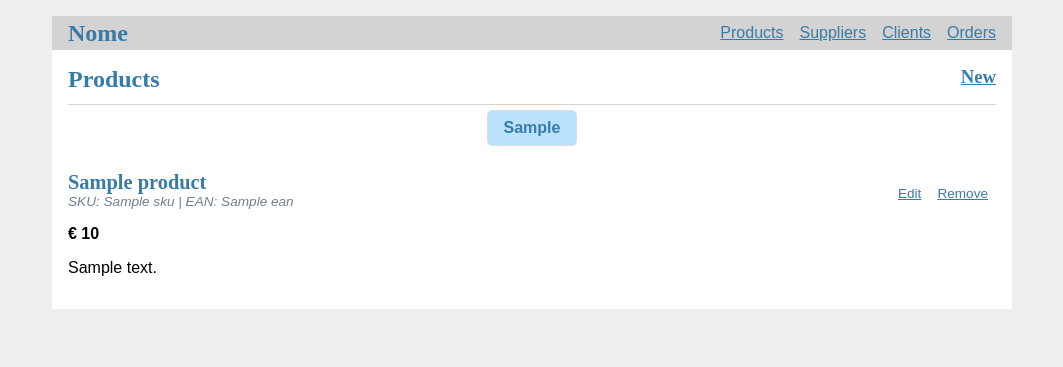
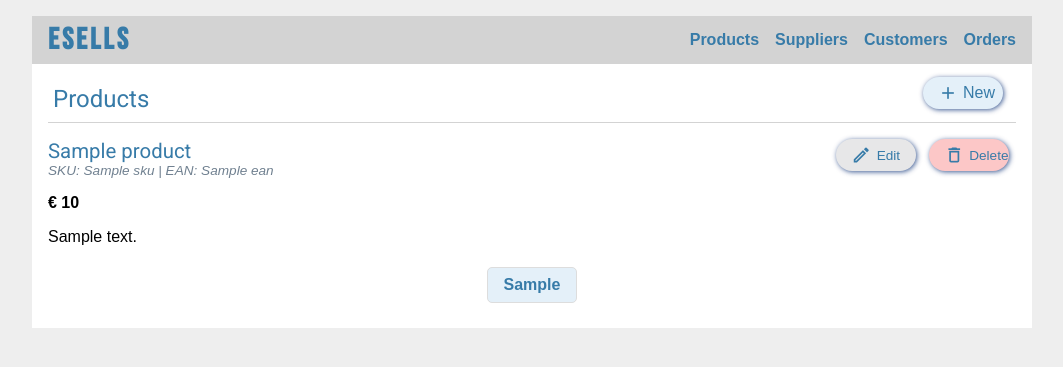
Before and after one commit to carlosfelgueiras/bd-projeto, a Flask app: template app/templates/products/index.html in a window 1280 px wide. Shown: the top 367 px of the page, without its empty margins (108-1171 px from the left). Run offline with Flask 3, Linux system fonts and the light colour scheme; the template is opened without the code that fills it: most values are stand-ins (such as "Sample title", 1, 10 or a date in 2020); some libraries are stand-ins or nearby versions.

Commit message:
styling: fonts, sizes, colors, subtitle bar, buttons etc.

```diff
--- a/app/app.py
+++ b/app/app.py
@@ -47,7 +47,51 @@ app.secret_key = "teste"
 
 @app.route("/", methods=("GET",))
 def index():
-    return render_template("base.html")
+    with pool.connection() as conn:
+        with conn.cursor(row_factory=namedtuple_row) as cur:
+            count_products = cur.execute(
+                """
+                SELECT COUNT(*) FROM product;
+                """
+            ).fetchone()[0]
+
+            count_suppliers = cur.execute(
+                """
+                SELECT COUNT(*) FROM supplier;
+                """
+            ).fetchone()[0]
+
+            count_customers = cur.execute(
+                """
+                SELECT COUNT(*) FROM customer;
+                """
+            ).fetchone()[0]
+
+            count_orders = cur.execute(
+                """
+                SELECT COUNT(*) FROM orders;
+                """
+            ).fetchone()[0]
+
+            count_employees = cur.execute(
+                """
+                SELECT COUNT(*) FROM employee;
+                """
+            ).fetchone()[0]
+
+            count_orders_pay = cur.execute(
+                """
+                SELECT COUNT(*) FROM orders NATURAL JOIN pay;
+                """
+            ).fetchone()[0]
+
+    return render_template("home/home.html",
+                           count_products=count_products,
+                           count_suppliers=count_suppliers,
+                           count_customers=count_customers,
+                           count_orders=count_orders,
+                           count_employees=count_employees,
+                           count_orders_pay=count_orders_pay)
 
 
 @app.route("/products", methods=("GET",))
@@ -70,6 +114,11 @@ def products_index():
                     SELECT COUNT(*) FROM product;
                     """
                 ).fetchone()[0]
+
+                if count == 0:
+                    return render_template(
+                        "products/index.html", products=[], p=1, last_p=1
+                    )
 
                 if DEFAULT_AMMOUNT * (p - 1) >= count:
                     return redirect(
@@ -320,5 +369,388 @@ def products_delete(sku):
         return redirect(url_for("products_index"))
 
 
+@app.route("/suppliers", methods=("GET",))
+def suppliers_index():
+    DEFAULT_AMMOUNT = 10
+
+    if request.args.get("p") is None:
+        return redirect(url_for("suppliers_index", p=1))
+
+    p = eval(request.args.get("p"))
+
+    if p < 1:
+        return redirect(url_for("suppliers_index", p=1))
+
+    with pool.connection() as conn:
+        with conn.cursor(row_factory=namedtuple_row) as cur:
+            try:
+                count = cur.execute(
+                    """
+                    SELECT COUNT(*) FROM supplier;
+                    """
+                ).fetchone()[0]
+
+                if count == 0:
+                    return render_template(
+                        "suppliers/index.html", suppliers=[], p=1, last_p=1
+                    )
+
+                if DEFAULT_AMMOUNT * (p - 1) >= count:
+                    return redirect(
+                        url_for("suppliers_index", p=ceil(count / DEFAULT_AMMOUNT))
+                    )
+
+                suppliers = cur.execute(
+                    """
+                        SELECT * FROM supplier LIMIT %(limit)s OFFSET %(page)s;
+                    """,
+                    {"page": DEFAULT_AMMOUNT * (p - 1), "limit": DEFAULT_AMMOUNT},
+                ).fetchall()
+            except:
+                flash(
+                    "There was an error getting the suppliers. Please try again later.",
+                    "error",
+                )
+                return redirect(url_for("suppliers_index"))
+
+    return render_template(
+        "suppliers/index.html",
+        suppliers=suppliers,
+        p=p,
+        last_p=ceil(count / DEFAULT_AMMOUNT),
+    )
+
+
+@app.route("/suppliers/new", methods=("GET", "POST"))
+def suppliers_new():
+    if request.method == "GET":
+        return render_template("suppliers/new.html")
+
+    if request.method == "POST":
+        # These conditions are enforced in the client side
+        if (
+            len(request.form["tin"]) == 0
+            or len(request.form["tin"]) > 20
+            or len(request.form["name"]) > 200
+            or len(request.form["address"]) > 255
+            or len(request.form["sku"]) == 0
+            or len(request.form["sku"]) > 255
+            # Verify date
+        ):
+            flash(
+                "There was an error adding the supplier. Please try again later.",
+                "error",
+            )
+            return redirect(url_for("suppliers_index"))
+
+        info = {
+            "tin": request.form["tin"],
+            "name": None,
+            "address": None,
+            "sku": request.form["sku"],
+            "date": None,
+        }
+
+        if len(request.form["name"]) != 0:
+            info["name"] = request.form["name"]
+
+        if len(request.form["address"]) != 0:
+            info["address"] = request.form["address"]
+
+        if len(request.form["date"]) != 0:
+            info["date"] = request.form["date"]
+
+        with pool.connection() as conn:
+            with conn.cursor(row_factory=namedtuple_row) as cur:
+                try:
+                    cur.execute(
+                        """
+                                INSERT INTO supplier VALUES(%(tin)s,%(name)s ,%(address)s , %(sku)s, %(date)s);
+                            """,
+                        info,
+                    )
+                except psycopg.errors.UniqueViolation:
+                    flash("A supplier with the same TIN already exists.", "warn")
+                except:
+                    flash(
+                        "There was an error adding the supplier. Please try again later.",
+                        "error",
+                    )
+            return redirect(url_for("suppliers_index"))
+
+
+@app.route("/suppliers/delete/<tin>", methods=("GET", "POST"))
+def suppliers_delete(tin):
+    with pool.connection() as conn:
+        with conn.cursor(row_factory=namedtuple_row) as cur:
+            try:
+                supplier = cur.execute(
+                    """
+                        SELECT * FROM supplier WHERE tin = %s;
+                    """,
+                    (tin,),
+                ).fetchone()
+
+                if supplier is None:
+                    flash("Supplier unavaillable.", "warn")
+                    return redirect(url_for("suppliers_index"))
+
+                deliveries = cur.execute(
+                    """
+                        SELECT
+                            tin,
+                            d.address
+                        FROM
+                            delivery d
+                        INNER JOIN
+                            supplier USING (TIN)
+                        WHERE
+                            tin = %s;
+                    """,
+                    (tin,),
+                ).fetchall()
+            except:
+                flash(
+                    "There was an error deleting the supplier. Please try again later.",
+                    "error",
+                )
+                return redirect(url_for("suppliers_index"))
+
+    if request.method == "GET":
+        return render_template(
+            "suppliers/delete.html",
+            supplier=supplier,
+            deliveries=deliveries,
+        )
+
+    if request.method == "POST":
+        with pool.connection() as conn:
+            with conn.cursor(row_factory=namedtuple_row) as cur:
+                try:
+                    cur.execute(
+                        """
+                            DELETE FROM delivery WHERE tin = %s;
+                        """,
+                        (tin,),
+                    )
+
+                    cur.execute(
+                        """
+                            DELETE FROM supplier WHERE tin = %s;
+                        """,
+                        (tin,),
+                    )
+
+                except:
+                    flash(
+                        "There was an error deleting the supplier. Please try again later.",
+                        "error",
+                    )
+                    return redirect(url_for("suppliers_index"))
+
+        flash(f"Supplier {tin} deleted successfully.", "info")
+        return redirect(url_for("suppliers_index"))
+
+
+@app.route("/customers", methods=("GET",))
+def customers_index():
+    DEFAULT_AMMOUNT = 10
+
+    if request.args.get("p") is None:
+        return redirect(url_for("customers_index", p=1))
+
+    p = eval(request.args.get("p"))
+
+    if p < 1:
+        return redirect(url_for("customers_index", p=1))
+
+    with pool.connection() as conn:
+        with conn.cursor(row_factory=namedtuple_row) as cur:
+            try:
+                count = cur.execute(
+                    """
+                    SELECT COUNT(*) FROM customer;
+                    """
+                ).fetchone()[0]
+
+                if count == 0:
+                    return render_template(
+                        "customers/index.html", customers=[], p=1, last_p=1
+                    )
+
+                if DEFAULT_AMMOUNT * (p - 1) >= count:
+                    return redirect(
+                        url_for("customers_index", p=ceil(count / DEFAULT_AMMOUNT))
+                    )
+
+                customers = cur.execute(
+                    """
+                        SELECT * FROM customer LIMIT %(limit)s OFFSET %(page)s;
+                    """,
+                    {"page": DEFAULT_AMMOUNT * (p - 1), "limit": DEFAULT_AMMOUNT},
+                ).fetchall()
+            except:
+                flash(
+                    "There was an error getting the customers. Please try again later.",
+                    "error",
+                )
+                return redirect(url_for("customers_index"))
+
+    return render_template(
+        "customers/index.html",
+        customers=customers,
+        p=p,
+        last_p=ceil(count / DEFAULT_AMMOUNT),
+    )
+
+
+@app.route("/customers/new", methods=("GET", "POST"))
+def customers_new():
+    if request.method == "GET":
+        return render_template("customers/new.html")
+
+    if request.method == "POST":
+        # These conditions are enforced in the client side
+        if (
+            not request.form["cust_no"].isnumeric()
+            or len(request.form["name"]) == 0
+            or len(request.form["name"]) > 80
+            or len(request.form["email"]) == 0
+            or len(request.form["email"]) > 254
+            or len(request.form["phone"]) > 15
+            or len(request.form["address"]) > 255
+        ):
+            flash(
+                "There was an error adding the product. Please try again later.",
+                "error",
+            )
+            return redirect(url_for("products_index"))
+
+        info = {
+            "cust_no": request.form["cust_no"],
+            "name": request.form["name"],
+            "email": request.form["email"],
+            "phone": None,
+            "address": None,
+        }
+
+        if len(request.form["phone"]) != 0:
+            info["phone"] = request.form["phone"]
+
+        if len(request.form["address"]) != 0:
+            info["address"] = request.form["address"]
+
+        with pool.connection() as conn:
+            with conn.cursor(row_factory=namedtuple_row) as cur:
+                try:
+                    cur.execute(
+                        """
+                            INSERT INTO customer VALUES(%(cust_no)s, %(name)s, %(email)s, %(phone)s, %(address)s);
+                        """,
+                        info,
+                    )
+                except psycopg.errors.UniqueViolation:
+                    flash("A customer with the same number already exists.", "warn")
+                except:
+                    flash(
+                        "There was an error adding the product. Please try again later.",
+                        "error",
+                    )
+
+                return redirect(url_for("customers_index"))
+
+
+@app.route("/customers/delete/<cust_no>", methods=("GET", "POST"))
+def customers_delete(cust_no):
+    with pool.connection() as conn:
+        with conn.cursor(row_factory=namedtuple_row) as cur:
+            try:
+                customer = cur.execute(
+                    """
+                        SELECT * FROM customer WHERE cust_no = %s;
+                    """,
+                    (cust_no,),
+                ).fetchone()
+
+                if customer is None:
+                    flash("Customer unavaillable.", "warn")
+                    return redirect(url_for("customers_index"))
+
+                orders = cur.execute(
+                    """
+                        SELECT DISTINCT
+                            order_no,
+                            date
+                        FROM
+                            customer
+                        NATURAL JOIN
+                            orders
+                        WHERE
+                            cust_no = %s;
+                    """,
+                    (cust_no,),
+                ).fetchall()
+            except:
+                flash(
+                    "There was an error deleting the customer. Please try again later.",
+                    "error",
+                )
+                return redirect(url_for("customers_index"))
+
+    if request.method == "GET":
+        return render_template(
+            "customers/delete.html", customer=customer, orders=orders
+        )
+
+    if request.method == "POST":
+        with pool.connection() as conn:
+            with conn.cursor(row_factory=namedtuple_row) as cur:
+                try:
+                    for order in orders:
+                        cur.execute(
+                            """
+                                DELETE FROM contains WHERE order_no = %s;
+                            """,
+                            (order[0],),
+                        )
+
+                        cur.execute(
+                            """
+                                DELETE FROM process WHERE order_no = %s;
+                            """,
+                            (order[0],),
+                        )
+
+                    cur.execute(
+                        """
+                            DELETE FROM pay WHERE cust_no = %s;
+                        """,
+                        (cust_no,),
+                    )
+
+                    cur.execute(
+                        """
+                            DELETE FROM orders WHERE cust_no = %s;
+                        """,
+                        (cust_no,),
+                    )
+
+                    cur.execute(
+                        """
+                            DELETE FROM customer WHERE cust_no = %s;
+                        """,
+                        (cust_no,),
+                    )
+                except:
+                    flash(
+                        "There was an error deleting the customer. Please try again later.",
+                        "error",
+                    )
+                    return redirect(url_for("customers_index"))
+
+        flash(f"Customer {cust_no} deleted successfully.", "info")
+        return redirect(url_for("customers_index"))
+
+
 if __name__ == "__main__":
     app.run()
--- a/app/static/style.css
+++ b/app/static/style.css
@@ -5,7 +5,7 @@ html {
 }
 
 body {
-  max-width: 960px;
+  max-width: 1000px;
   margin: 0 auto;
   background: white;
 }
@@ -15,9 +15,18 @@ h2,
 h3,
 h4,
 h5,
-h6 {
-  font-family: serif;
+h6{
+  font-family: 'Roboto', sans-serif;
   color: #377ba8;
+  font-weight: 400;
+  margin: 1rem 0;
+}
+
+h1.main-title {
+  font-family: 'Bebas Neue', sans-serif;
+  color: #377ba8;
+  font-weight: 600;
+  letter-spacing: 3px;
   margin: 1rem 0;
 }
 
@@ -35,11 +44,14 @@ nav {
   display: flex;
   align-items: center;
   padding: 0 0.5rem;
+  height: 3em;
 }
 
 nav h1 {
   flex: auto;
   margin: 0;
+  font-weight: 700;
+  font-size: 30px;
 }
 
 nav h1 a {
@@ -59,6 +71,8 @@ nav ul li span,
 header .action {
   display: block;
   padding: 0.5rem;
+  text-decoration: none;
+  font-weight: 600;
 }
 
 .content {
@@ -177,15 +191,16 @@ thead th {
   width: 25%;
 }
 
-.button_holder{
+.button_holder {
   text-align: center;
-  display: inline-block
+  display: inline-block;
 }
 
+/* PAGINATION BAR */
 .pagination {
   display: inline-block;
   text-align: center;
-  margin: 5px
+  margin: 5px;
 }
 
 .pagination a {
@@ -199,7 +214,7 @@ thead th {
 }
 
 .pagination a.active {
-  background-color: #bae2fd;
+  background-color: #e4f0f9;
   color: #377ba8;
   border-radius: 5px;
   border: 1px solid #ddd;
@@ -224,4 +239,105 @@ thead th {
   border-bottom-right-radius: 5px;
 }
 
-.pagination a:hover:not(.active) {background-color: #ddd;}
+.pagination a:hover:not(.active, .etc) {
+  background-color: #ddd;
+}
+
+
+/* DASHBOARD BOXES */
+.box-container {
+  display: flex;
+  justify-content: space-evenly;
+  align-items: center;
+  flex-wrap: wrap;
+  gap: 50px;
+  margin: 3em;
+}
+
+.box {
+  height: 120px;
+  width: 280px;
+  border-radius: 20px;
+  box-shadow: 3px 3px 10px rgba(1, 40, 113, 0.751);
+  background-color: #e4f0f9;
+  padding: 20px;
+  display: flex;
+  align-items: center;
+  justify-content: space-evenly;
+  cursor: pointer;
+  transition: transform 0.3s ease-in-out;
+}
+
+.box:hover {
+  transform: scale(1.08);
+}
+
+.box-content {
+  font-size: 16px;
+  font-weight: 600;
+  letter-spacing: 1px;
+}
+
+.box-title {
+  font-size: 30px;
+  letter-spacing: 3px;
+}
+
+/* SUBTITLE BAR */
+.subtitle-bar {
+  width: 100%;
+  align-items: center;
+  margin: 5px
+}
+
+.subtitle-text {
+  float:left;
+  align-items: center;
+}
+
+.button {
+  height: 2px;
+  width: 50px;
+  border-radius: 20px;
+  box-shadow: 1px 1px 5px rgba(1, 40, 113, 0.751);
+  padding: 15px;
+  display: flex;
+  align-items: center;
+  justify-content: space-evenly;
+  cursor: pointer;
+  transition: transform 0.3s ease-in-out;
+  float:right;
+  text-decoration: none;
+  margin:0.5em;
+}
+
+.button.new{
+  background-color: #e4f0f9;
+}
+
+.button.new:hover {
+  background-color: #cfe7f9;
+}
+
+.button.edit{
+  background-color: #e7e7e8;
+}
+
+.button.edit:hover{
+  background-color: #d6d6ea;
+}
+
+.button.delete{
+  background-color: #fcc7c7;
+}
+
+.button.delete:hover{
+  background-color: #f9abab;
+}
+
+/* CUSTOMIZING MATERIAL ICONS */
+
+.material-icons-outlined.md-80 { font-size: 80px;}
+.material-icons-outlined.md-20 { font-size: 20px; }
+.material-icons-outlined.blue { color:#377ba8}
+.material-icons-outlined.mr5  {margin-right: 5px;}
--- a/app/templates/base.html
+++ b/app/templates/base.html
@@ -1,12 +1,22 @@
 <!DOCTYPE html>
-<title>{% block title %}{% endblock %} - Nome</title>
-<link rel="stylesheet" href="{{ url_for('static', filename='style.css') }}" />
+<head>
+  <link href="https://fonts.googleapis.com/icon?family=Material+Icons+Outlined" rel="stylesheet">
+  <link rel="stylesheet" href="{{ url_for('static', filename='style.css') }}" />
+  <link rel="preconnect" href="https://fonts.googleapis.com">
+  <link rel="preconnect" href="https://fonts.gstatic.com" crossorigin>
+  <link href="https://fonts.googleapis.com/css2?family=Roboto:wght@100&display=swap" rel="stylesheet">
+  <link rel="preconnect" href="https://fonts.googleapis.com">
+  <link rel="preconnect" href="https://fonts.gstatic.com" crossorigin>
+  <link href="https://fonts.googleapis.com/css2?family=Roboto:wght@100;400;700&display=swap" rel="stylesheet">
+  <link href="https://fonts.googleapis.com/css2?family=Bebas+Neue&display=swap" rel="stylesheet">
+</head>
+<title>{% block title %}{% endblock %} - eSells</title>
 <nav>
-  <h1><a href="/">Nome</a></h1>
+  <h1 class="main-title"><a href="/">eSells</a></h1>
   <ul>
     <li><a href="{{ url_for('products_index') }}">Products</a></li>
-    <li><a href="{{ url_for('index') }}">Suppliers</a></li>
-    <li><a href="{{ url_for('index') }}">Clients</a></li>
+    <li><a href="{{ url_for('suppliers_index') }}">Suppliers</a></li>
+    <li><a href="{{ url_for('customers_index') }}">Customers</a></li>
     <li><a href="{{ url_for('index') }}">Orders</a></li>
   </ul>
 </nav>
--- a/app/templates/paged.html
+++ b/app/templates/paged.html
@@ -1,5 +1,12 @@
-{% extends 'base.html' %} {% block title %} {% endblock %} {% block header %}{%
-endblock %} {% block content %}
+{% extends 'base.html' %}
+
+{% block title %}{% endblock %}
+{% block header %}{% endblock %}
+
+{% block content %}
+
+  {% block list %}{% endblock %}
+
   <div style="text-align:center">
     <div class="pagination">
       {% if p > 2 %}
@@ -20,4 +27,5 @@ endblock %} {% block content %}
       {% endif %}
     </div>
   </div>
-{% block list %}{% endblock %} {% endblock %}
+
+{% endblock %}
--- a/app/templates/products/edit.html
+++ b/app/templates/products/edit.html
@@ -1,7 +1,7 @@
 {% extends 'base.html' %} {% block header %}
-<h1>
-  {% block title %}Product | Edit{% endblock %}
-</h1>
+<div class="subtitle-bar">
+  <h1 class="subtitle-text">{% block title %}Product | Edit{% endblock %}</h1>
+</div>
 {% endblock %} {% block content %}
 <form method="post">
   <label for="sku">SKU</label>
--- a/app/templates/products/index.html
+++ b/app/templates/products/index.html
@@ -1,9 +1,12 @@
 {% extends 'paged.html' %}
-{% block title %}Products{% endblock %}
 {% block header %}
-<div style = "clear:both; width: 100%">
-  <h1 style="float: left">Products</h1>
-  <h3 style="float: right"><a href="{{ url_for('products_new')}}">New</a></h3>
+<div class="subtitle-bar">
+  <h1 class="subtitle-text">{% block title %}Products{% endblock %}</h1>
+  <a class="button new" href="{{ url_for('products_new')}}">
+    <span class="material-icons-outlined md-20 blue mr5">
+      add
+      </span>
+    New</a>
 </div>
   {% endblock %}
   {% block list %}
@@ -17,12 +20,16 @@
           {{product['ean']}} {% endif %}
         </div>
       </div>
-      <a class="action" href="{{ url_for('products_edit', sku=product['sku'])}}">
-        Edit
-      </a>
-      <a class="action" href="{{ url_for('products_delete', sku=product['sku'])}}">
-        Remove
-      </a>
+      <a class="button edit" href="{{ url_for('products_edit', sku=product['sku'])}}">
+        <span class="material-icons-outlined md-20 blue mr5">
+          edit
+          </span>
+        Edit</a>
+      <a class="button delete" href="{{ url_for('products_delete', sku=product['sku'])}}">
+        <span class="material-icons-outlined md-20 blue mr5">
+          delete
+          </span>
+        Delete</a>
     </header>
     <p class="body"><b>€ {{ product['price'] }}</b></p>
     <p class="body">{{ product['description'] }}</p>
--- a/app/templates/products/new.html
+++ b/app/templates/products/new.html
@@ -1,7 +1,9 @@
 {% extends 'base.html' %}
 {% block header %}
-  <h1>{% block title %}New Product{% endblock %}</h1>
-{% endblock %}
+<div class="subtitle-bar">
+  <h1 class="subtitle-text">{% block title %}Product | New{% endblock %}</h1>
+</div>
+{% endblock%}
 {% block content %}
   <form method="post">
     <label for="sku">SKU*</label>
```
Also changed, not shown: app/templates/products/delete.html (+8 -11 lines). Lines whose indentation alone changed are shown as unchanged.
